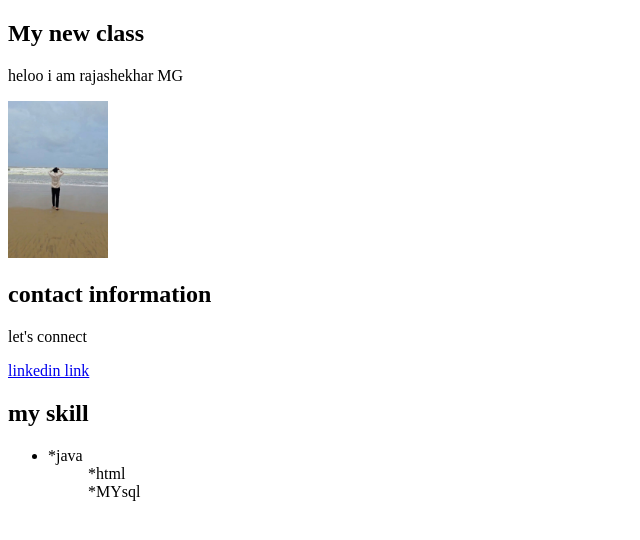
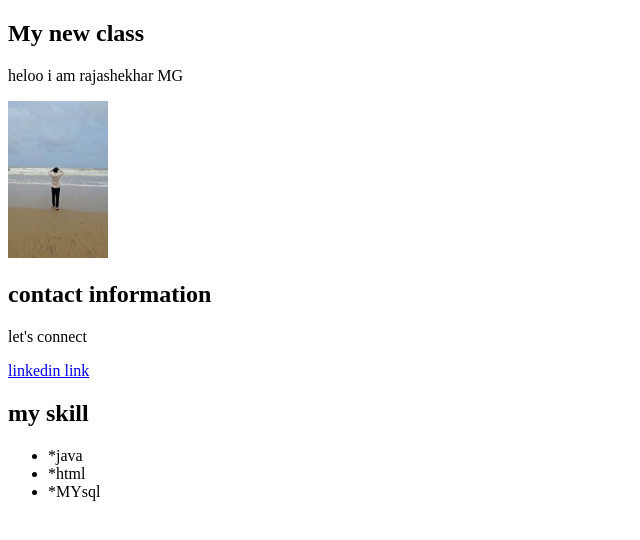
Before and after one commit to Rajashekharmhg/demo1, a plain HTML site: page index.html in a window 1280 px wide. Shown: the whole page, without its empty margins (0-640 px from the left). Drawn offline with Linux system fonts and the light colour scheme.

Commit message:
changes done

```diff
--- a/index.html
+++ b/index.html
@@ -28,8 +28,8 @@
             <tr>
                 <ul>
                     <li>*java</li>
-                    <ol>*html</ol>
-                    <ol>*MYsql</ol>
+                    <li>*html</li>
+                    <li>*MYsql</li>
                 </ul>
             </tr>
         </td>
```
